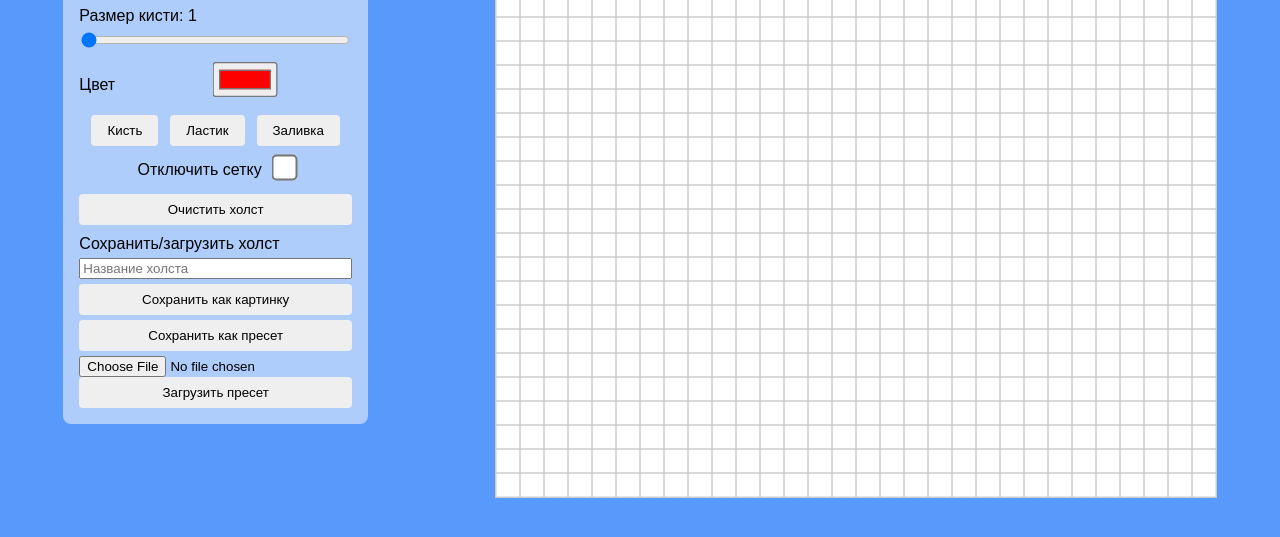
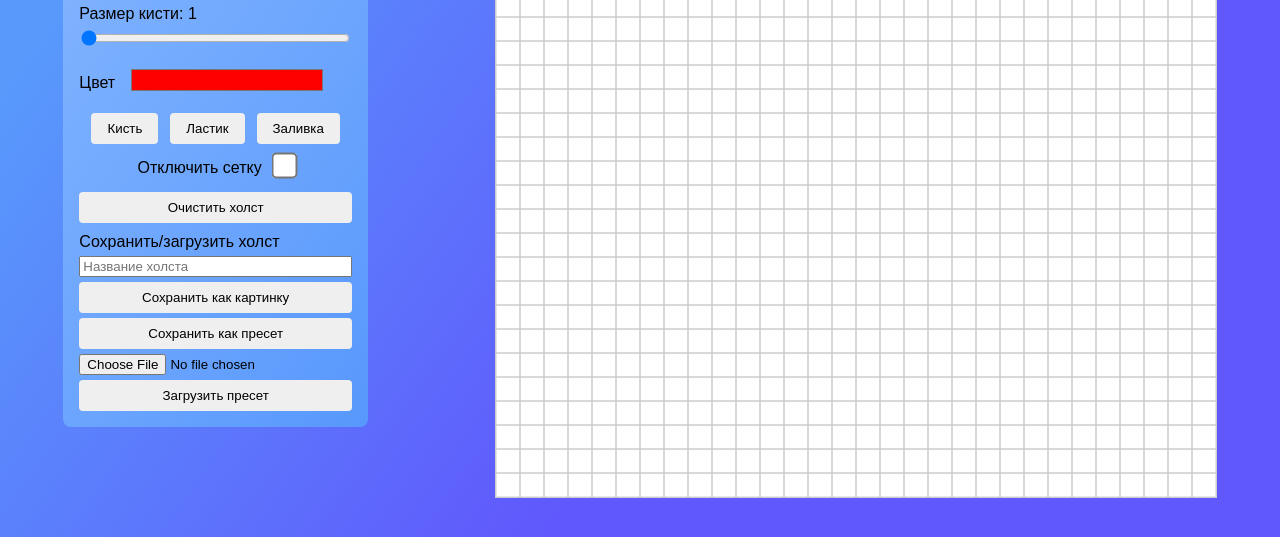
Before and after one commit to Leapher/leapher-canvas, a website built with Vite: page index.html in a window 1280 px wide. Shown: the part 263-800 px from the top of the page. Built offline with nearby package versions, Linux system fonts and the light colour scheme; a script that the page names is missing.

Commit message:
Update style.css

```diff
--- a/style.css
+++ b/style.css
@@ -1,5 +1,6 @@
 body {
-  background-color: #589afc;
+  background: rgb(88,154,252);
+  background: linear-gradient(125deg, rgba(88,154,252,1) 13%, rgba(96,88,252,1) 60%);
   height: 100vh;
   margin: 0;
   font-family: 'Arial', sans-serif;
@@ -17,7 +18,8 @@ body {
 .tool-panel {
   display: flex;
   flex-direction: column;
-  background-color: #afcdfa;
+  background: rgb(133,182,255);
+  background: linear-gradient(125deg, rgba(133,182,255,1) 0%, rgba(88,152,252,1) 100%);
   border-radius: 8px;
   padding: 1rem;
 }
@@ -47,14 +49,17 @@ label {
   transform:scale(2)
 }
 #grid-toggle {
-  transform:scale(2)
+  transform:scale(2);
+  display: flex
 }
 #color-picker {
-  margin-left: 93;
+  cursor: pointer;
   display: flex;
-  align-items: center;
-  justify-content: center;
-  transform:scale(1.3);
+  width: 200px;
+  height: 32px;
+  border: none;
+  background-color: #00000000;
+  border-radius: 1px;
 }
 #clear-button {
   margin-top: 10px;
@@ -71,6 +76,9 @@ label {
 #file-input {
   margin-top: 5px;
 }
+#load-preset {
+  margin-top: 5px;
+}
 
 button {
   border-radius: 4px;
```
